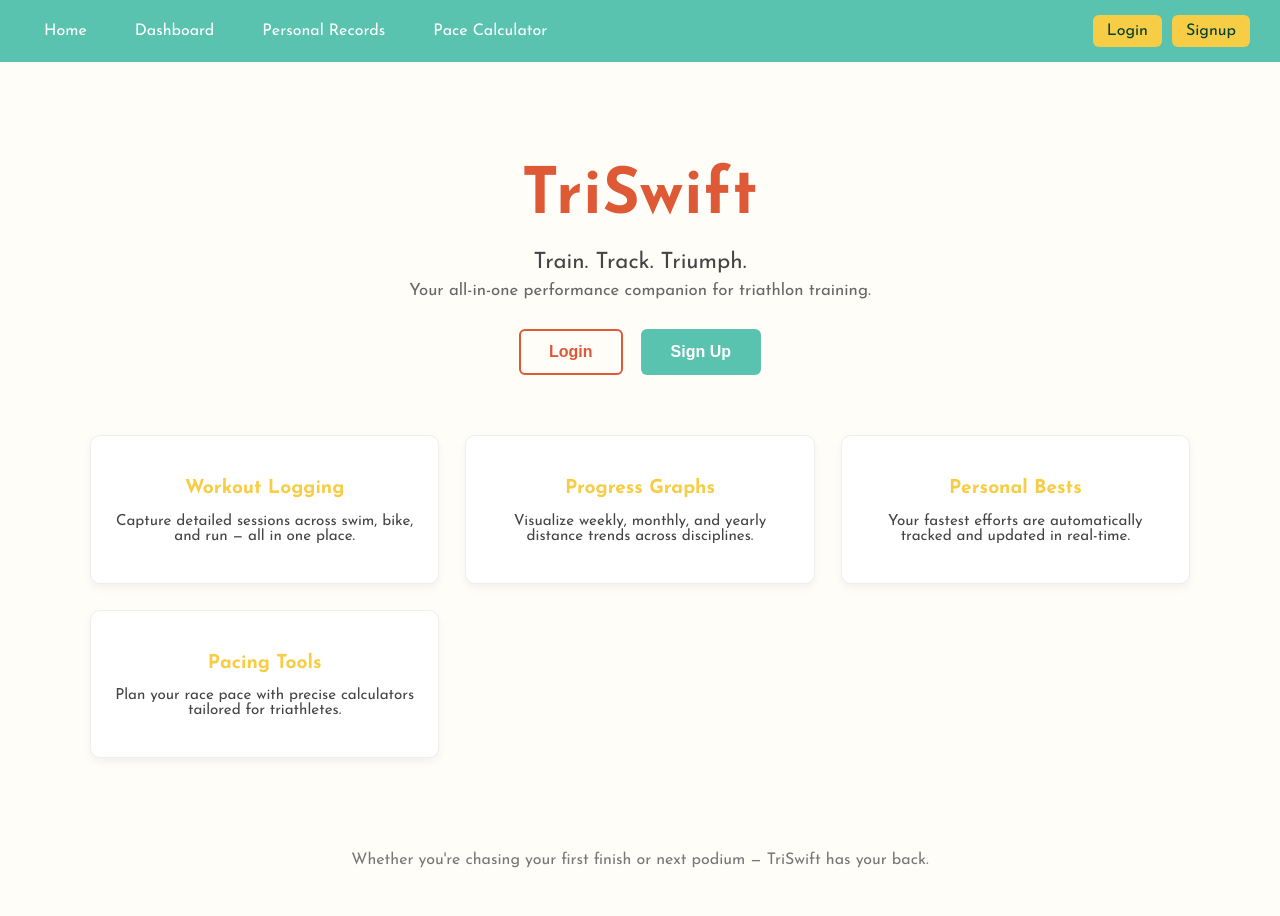
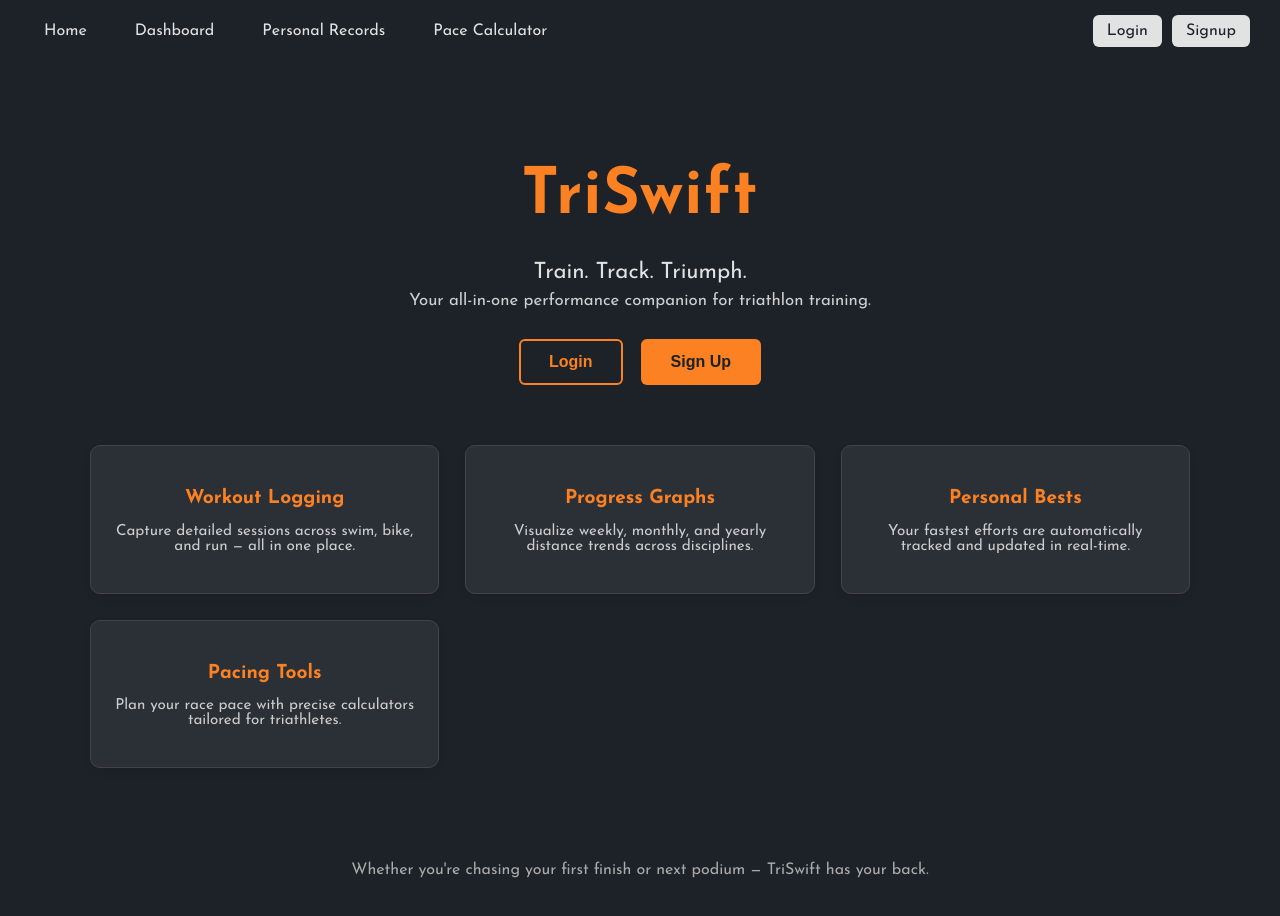
Before and after one commit to samw0907/TriSwift, a React (Create React App) app in the folder frontend/: page / in a window 1280 px wide. Shown: the top 916 px of the page. Built offline with nearby package versions, Linux system fonts and the light colour scheme.

Commit message:
pallette 4, nice, but very strava

```diff
--- a/frontend/src/pages/LandingPage.tsx
+++ b/frontend/src/pages/LandingPage.tsx
@@ -4,8 +4,7 @@ import "../styles/landing.css";
 
 const LandingPage: React.FC = () => {
   return (
-    <div className="landing-palette3">
-      <div className="hero-content">
+    <div className="landing-bold">
       <h1 className="hero-title">TriSwift</h1>
       <p className="hero-subtitle">Train. Track. Triumph.</p>
       <p className="hero-description">
@@ -18,7 +17,6 @@ const LandingPage: React.FC = () => {
         <Link to="/signup">
           <button className="btn btn-solid">Sign Up</button>
         </Link>
-        </div>
       </div>
 
       <section className="feature-grid">
--- a/frontend/src/styles/landing.css
+++ b/frontend/src/styles/landing.css
@@ -1,7 +1,7 @@
-.landing-palette3 {
+.landing-bold {
   font-family: "Josefin Sans", sans-serif;
-  background: #fefdf8;
-  color: #1f1f1f;
+  background: #1d2228;
+  color: #e1e2e2;
   min-height: 100vh;
   padding: 60px 20px;
   display: flex;
@@ -12,14 +12,14 @@
 
 .hero-title {
   font-size: 4rem;
-  color: #de5935; /* warm red-orange */
+  color: #fb8122;
   letter-spacing: 1px;
   margin-bottom: 10px;
 }
 
 .hero-subtitle {
   font-size: 1.4rem;
-  color: #444;
+  color: #e1e2e2;
   font-weight: 400;
   margin-bottom: 8px;
 }
@@ -28,7 +28,7 @@
   font-size: 1.05rem;
   max-width: 640px;
   margin: 0 auto 30px;
-  color: #666;
+  color: #cfcfcf;
 }
 
 .cta-buttons {
@@ -51,23 +51,23 @@
 
 .btn-outline {
   background: transparent;
-  border: 2px solid #de5935;
-  color: #de5935;
+  border: 2px solid #fb8122;
+  color: #fb8122;
 }
 
 .btn-outline:hover {
-  background-color: #de5935;
-  color: white;
+  background-color: #fb8122;
+  color: #1d2228;
   transform: scale(1.04);
 }
 
 .btn-solid {
-  background-color: #5ac3b0; /* mint green */
-  color: white;
+  background-color: #fb8122;
+  color: #1d2228;
 }
 
 .btn-solid:hover {
-  background-color: #44b2a0;
+  background-color: #d86c14;
   transform: scale(1.04);
 }
 
@@ -82,8 +82,8 @@
 }
 
 .feature-card {
-  background-color: white;
-  border: 1px solid #eee;
+  background-color: #2b2f36;
+  border: 1px solid #444;
   border-radius: 10px;
   padding: 24px;
   box-shadow: 0 4px 10px rgba(0, 0, 0, 0.05);
@@ -96,19 +96,19 @@
 
 .feature-card h3 {
   font-size: 1.2rem;
-  color: #f7cd46; /* gold */
+  color: #fb8122;
   margin-bottom: 8px;
 }
 
 .feature-card p {
-  color: #444;
+  color: #ccc;
   font-size: 0.95rem;
 }
 
 .tagline {
   margin-top: 40px;
   font-size: 1rem;
-  color: #777;
+  color: #aaa;
   max-width: 720px;
   line-height: 1.5;
 }
--- a/frontend/src/styles/navbar.css
+++ b/frontend/src/styles/navbar.css
@@ -2,10 +2,10 @@
   display: flex;
   justify-content: space-between;
   align-items: center;
-  background: #5ac3b0;
+  background: #1d2228;
   padding: 15px 30px;
-  color: white;
-  box-shadow: 0px 4px 6px rgba(0, 0, 0, 0.1);
+  color: #e1e2e2;
+  box-shadow: 0px 4px 6px rgba(0, 0, 0, 0.2);
 }
 
 .nav-links {
@@ -14,7 +14,7 @@
 }
 
 .nav-links a {
-  color: white;
+  color: #e1e2e2;
   text-decoration: none;
   font-size: 16px;
   padding: 8px 14px;
@@ -23,7 +23,8 @@
 }
 
 .nav-links a:hover {
-  background-color: #44b2a0;
+  background-color: #fb8122;
+  color: #1d2228;
 }
 
 .nav-auth {
@@ -32,8 +33,8 @@
 }
 
 .nav-btn {
-  background: #f7cd46;
-  color: #013f2f;
+  background: #e1e2e2;
+  color: #1d2228;
   padding: 8px 14px;
   text-decoration: none;
   border-radius: 6px;
@@ -41,12 +42,12 @@
 }
 
 .nav-btn:hover {
-  background: #e0b934;
-  color: white;
+  background: #fb8122;
+  color: #1d2228;
 }
 
 .logout-btn {
-  background: #de5935;
+  background: #d9534f;
   color: white;
   padding: 8px 14px;
   border: none;
@@ -56,7 +57,7 @@
 }
 
 .logout-btn:hover {
-  background: #c94620;
+  background: #c9302c;
 }
 
 @media (max-width: 768px) {
```
Lines whose indentation alone changed are shown as unchanged.
